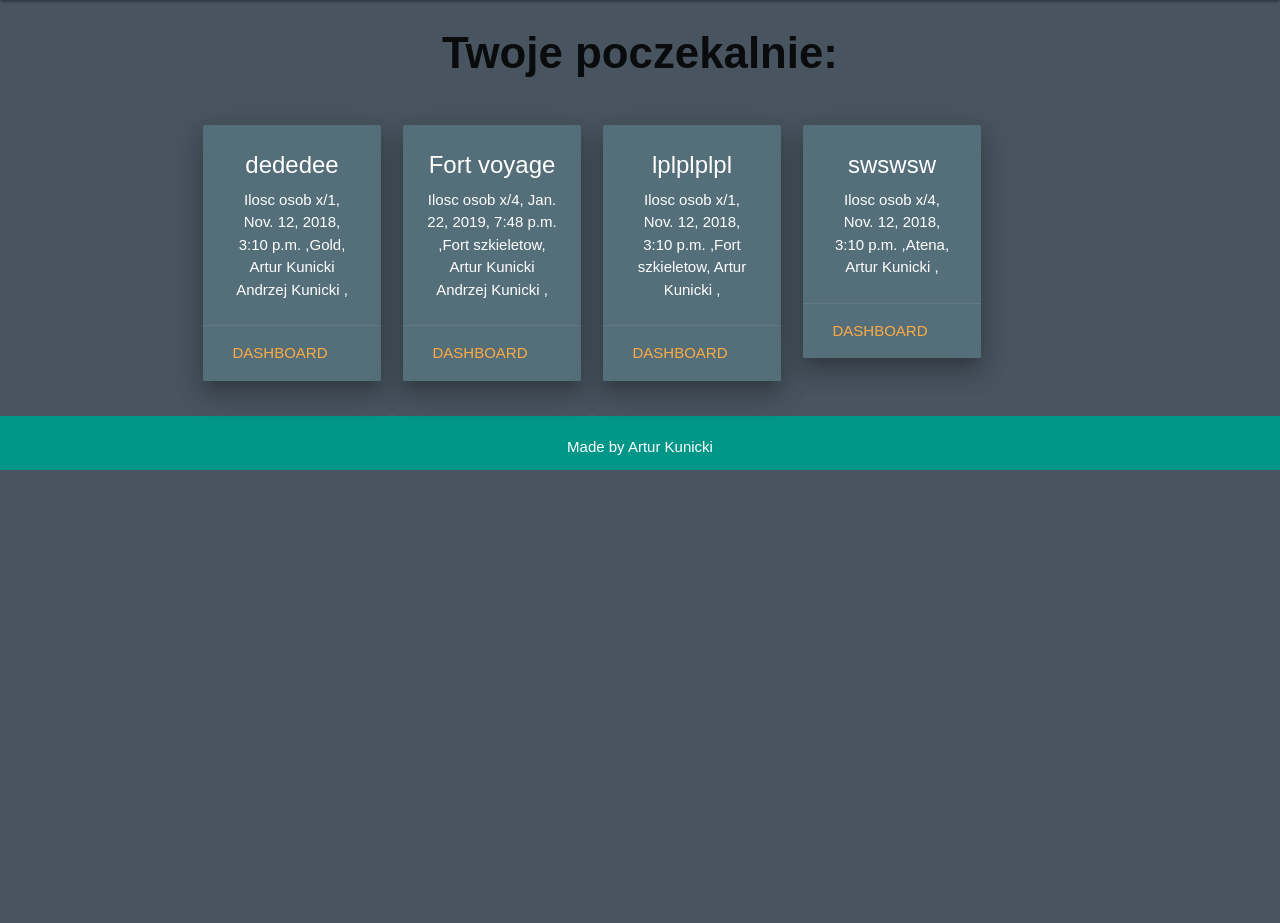
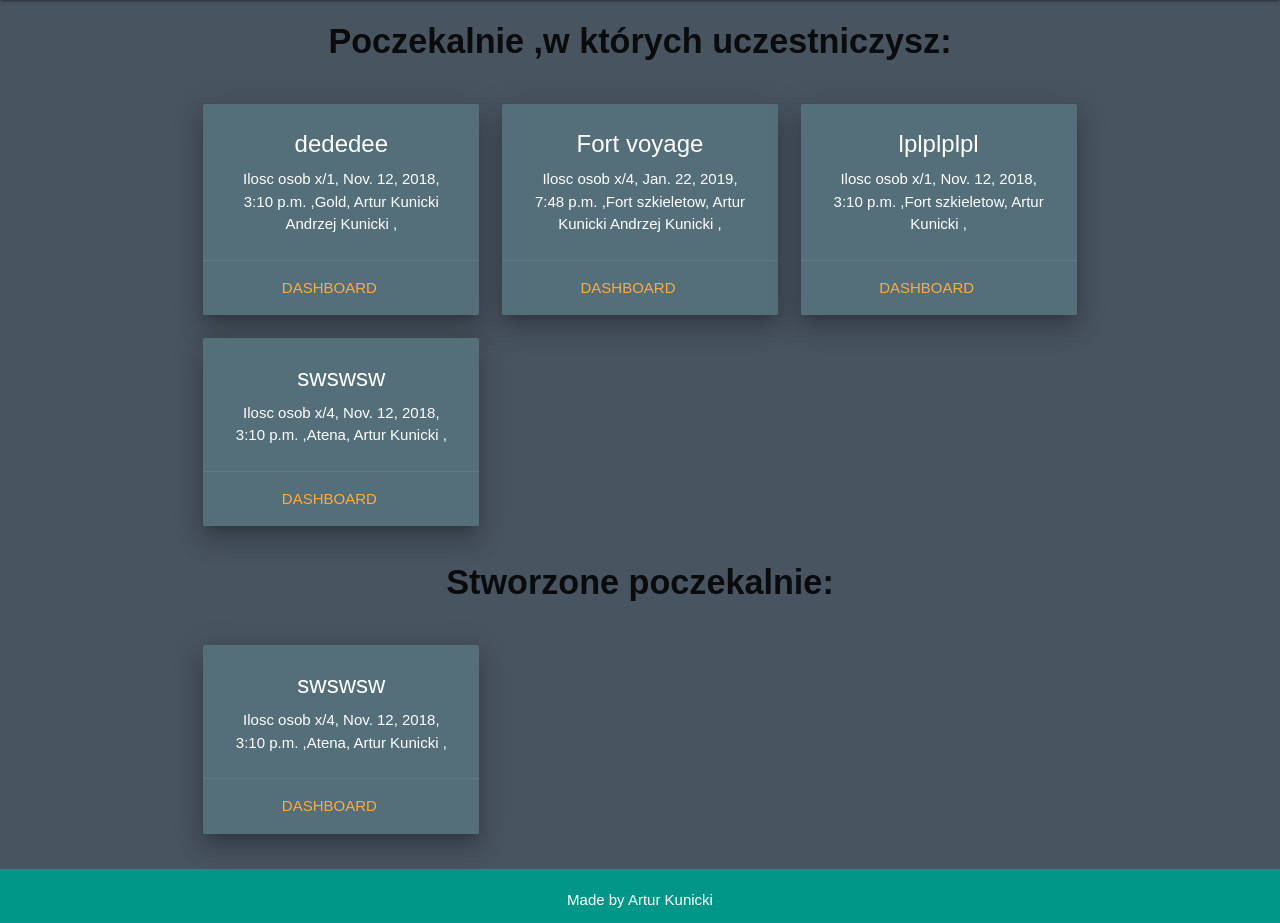
Before and after one commit to fr3kz/sot-app, a Django app: page /users-dashboard/ in a window 1280 px wide. Shown: the part 64-987 px from the top of the page. Before the commit the page ends 534 px from the top, so only its background shows below. Run offline with Django 3.2, Linux system fonts and the light colour scheme; a user stored in the database is signed in; data comes from the database, SQL or seed files in the repository; some libraries are stand-ins or nearby versions.

Commit message:
move out to coder

```diff
--- a/lobby/views.py
+++ b/lobby/views.py
@@ -8,15 +8,8 @@ from django.contrib import messages
 def index(request):
 
     fort  = Queue.objects.order_by('-id')[:1]
-    #atena = Queue.objects.get(category__title='Atena')
-    # gold  = Queue.objects.get(category__title='Gold')
-   #  lobby = Queue.objects.filter(id=1)
-
     context = {
-     #   'lobby':lobby,
         'fort':fort,
-     #   'atena':atena,
-      #  'gold':gold,
     }
     return render(request, 'lobby/index.html',context)
 
@@ -68,12 +61,14 @@ def dashboard(request, queue_id):
         return redirect('index')
 
 def users_dashboard(request):
-    #TODO add border between authors and participate queue.
     user = request.user
+    participate_queue = Queue.objects.filter(usrs=user.profile)
+    authors_queue     = Queue.objects.filter(author=user)
 
-    users_queue = Queue.objects.filter(usrs=user.profile)
     context = {
-        'queue':users_queue
+        'pqueue':participate_queue,
+        'aqueue': authors_queue
+
     }
 
     return render(request,'lobby/userdash.html', context)
@@ -84,3 +79,5 @@ def add_user(request,queue_id,profile_id):
         queue.usrs.add(profile)
         query = Query.objects.get(queue=queue,profile=profile).delete()
         return redirect('dashboard', queue_id)
+
+#TODO add function to add queries
--- a/templates/base.html
+++ b/templates/base.html
@@ -16,6 +16,8 @@
 
   {% block content %}
 
+    {% include '_partials/alerts.html' %}
+
   {% endblock %}
 
   {% include '_partials/footer.html' %}
--- a/templates/lobby/userdash.html
+++ b/templates/lobby/userdash.html
@@ -7,13 +7,41 @@
 
  <div class="container">
 
-    <div class="center-align"><h3><b>Twoje poczekalnie:</b></h3></div>
 
     <div class="row">
+            <div class="center-align"><h4><b>Poczekalnie ,w których uczestniczysz:</b></h4></div>
             <br>
-        {% for queue in queue %}
+        {% for queue in pqueue %}
 
-                    <div class="col s12 m4 center-align" style="width:200px;">
+                    <div class="col s12 m4 center-align" >
+                    <div class="card blue-grey darken-1 z-depth-4">
+                        <div class="card-content white-text">
+                        <span class="card-title">{{ queue.title }}</span>
+
+                        <p>Ilosc osob x/{{ queue.members}},  {{ queue.date}} ,{{ queue.category.title}},
+                                {% for profile in queue.usrs.all %}
+                                {{ profile.name}}
+                                {% endfor %}
+                              , </p>
+
+                        </div>
+                        <div class="card-action center-align">
+                        <a href="{% url 'dashboard' queue.id %}">Dashboard</a>
+                        </div>
+                    </div>
+                    </div>
+
+
+        {% endfor %}
+        <br>
+    </div>
+
+    <div class="row">
+            <div class="center-align"><h4><b>Stworzone poczekalnie:</b></h4></div>
+            <br>
+        {% for queue in aqueue %}
+
+                    <div class="col s12 m4 center-align">
                     <div class="card blue-grey darken-1 z-depth-4">
                         <div class="card-content white-text">
                         <span class="card-title">{{ queue.title }}</span>
```
